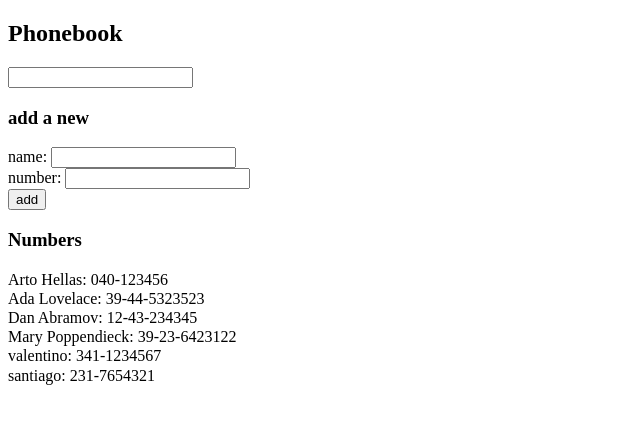
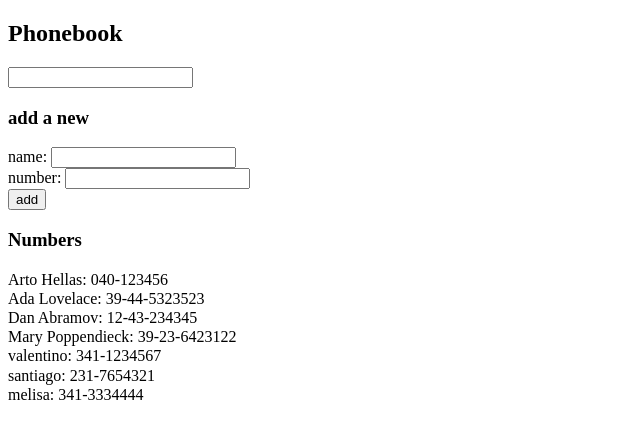
Before and after one commit to V-R-DeLosSantos/fullstackOpen, a React (Vite) app in the folder part2/phonebook/: page / in a window 1280 px wide. Shown: the top 438 px of the page, without its empty margins (0-640 px from the left). Built offline with nearby package versions, Linux system fonts and the light colour scheme; data requests are answered from the project's data file.

Commit message:
2.13: La Agenda Telefónica paso 8

```diff
--- a/part2/phonebook/db.json
+++ b/part2/phonebook/db.json
@@ -29,6 +29,11 @@
       "id": "d7dc",
       "name": "santiago",
       "number": "231-7654321"
+    },
+    {
+      "id": "9933",
+      "name": "melisa",
+      "number": "341-3334444"
     }
   ]
 }
--- a/part2/phonebook/src/App.jsx
+++ b/part2/phonebook/src/App.jsx
@@ -3,6 +3,7 @@
 import Person from './components/Person'
 import PersonForm from './components/PersonForm'
 import Search from './components/Search'
+import personService from './services/persons'
 
 const App = () => {
   const [persons, setPersons] = useState([])
@@ -10,18 +11,13 @@
   const [newNumber, setNewNumber] = useState('')
   const [searchTerm, setSearchTerm] = useState('')
 
-  const hook = () => {
-    console.log('effect')
-    axios
-      .get('http://localhost:3001/persons')
-      .then(response => {
-        console.log('promise fulfilled')
-        setPersons(response.data)
+  useEffect(() => {
+    personService
+      .getAll()
+      .then(initialPersons => {
+        setPersons(initialPersons)
       })
-  }
-  useEffect(hook, [])
-
-  console.log('render', persons.length, 'persons')
+  },[])
 
   const addPerson = (event) => {
     event.preventDefault()
@@ -36,14 +32,13 @@
       number: newNumber,
     }
 
-    axios
-    .post('http://localhost:3001/persons', personObject)
-    .then(response => {
-      setPersons(persons.concat(personObject));
-      setNewName('')
-      setNewNumber('')
-
-    })
+    personService
+      .create(personObject)
+      .then(returnedPerson => {
+        setPersons(persons.concat(returnedPerson))
+        setNewName('')
+        setNewNumber('')
+      })
   }
 
   const handleNameChange = (event) => {
@@ -77,8 +72,11 @@
         />
         <h3>Numbers</h3>
         <div>
-          {personsToShow.map(person =>
-            <Person key={person.id} person={person} />
+          {personsToShow.map((person, i) =>
+            <Person
+             key={i}
+             person={person}
+             />
           )}
         </div>
       </div>
--- /dev/null
+++ b/part2/phonebook/src/services/persons.js
@@ -0,0 +1,14 @@
+import axios from 'axios'
+const baseUrl = 'http://localhost:3001/persons'
+
+const getAll = () => {
+    const request = axios.get(baseUrl)
+    return request.then(response => response.data)
+}
+
+const create = newObject => {
+    const request = axios.post(baseUrl, newObject)
+    return request.then(response => response.data)
+}
+
+export default { getAll, create }
```
